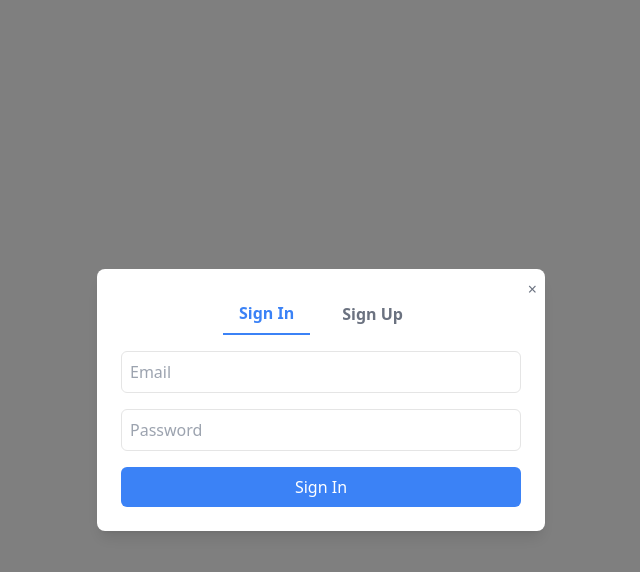
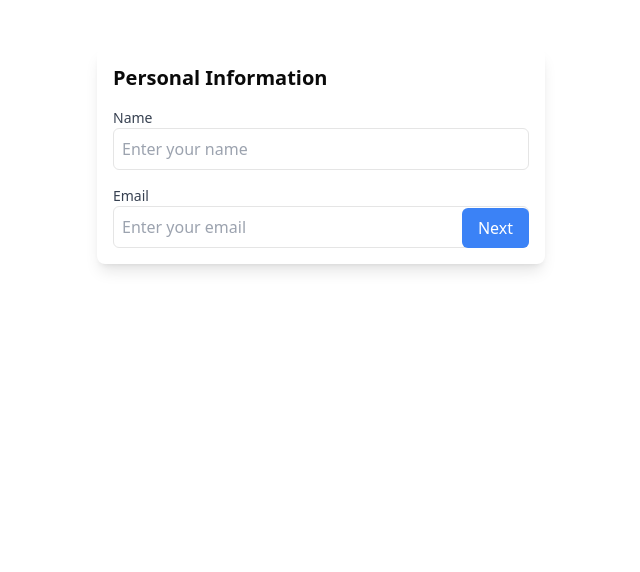
Before and after one commit to yastrab1/Povazska, a Next.js app: page / in a window 1280 px wide. Shown: the top 572 px of the page, without its empty margins (319-959 px from the left). Built offline with nearby package versions, Linux system fonts and the light colour scheme; no server answers.

Commit message:
ai functiona;

```diff
--- a/app/api/podnety/route.ts
+++ b/app/api/podnety/route.ts
@@ -10,7 +10,7 @@ export async function POST(req: NextRequest) {
             return NextResponse.json({ message: "Failed to read image A" }, { status: 500 });
         }
 
-        const response = getResponse(data);
+        const response = await getResponse(data);
         return NextResponse.json({ message: response }, { status: 200 });
     } catch (error) {
         console.log(error);
--- a/app/components/ui/descriptionCard.tsx
+++ b/app/components/ui/descriptionCard.tsx
@@ -3,9 +3,16 @@
 import React, { useState, useEffect } from "react";
 import { auth } from "@/app/config/firebase";
 import { onAuthStateChanged } from "firebase/auth";
-import { Card, CardHeader, CardDescription, CardTitle, CardContent, CardFooter } from "@/components/ui/card";
-import { Input } from "@/components/ui/input"
-import { Button } from "@/components/ui/button"
+import {
+  Card,
+  CardHeader,
+  CardDescription,
+  CardTitle,
+  CardContent,
+  CardFooter,
+} from "@/components/ui/card";
+import { Input } from "@/components/ui/input";
+import { Button } from "@/components/ui/button";
 import {
   Form,
   FormControl,
@@ -14,7 +21,8 @@ import {
   FormItem,
   FormLabel,
   FormMessage,
-} from "@/components/ui/form"
+} from "@/components/ui/form";
+import { useForm } from "react-hook-form";
 
 interface Data {
   title: string;
@@ -37,22 +45,41 @@ export default function PersonalInfoCard({ data }: Props) {
         setName(user.displayName || "");
         setEmail(user.email || "");
       }
-    })
+    });
+  });
+
+  const form = useForm({
+    defaultValues: {
+      popis: data.description || "",
+    },
   });
 
   return (
     <Card className="max-w-md mx-auto mt-8 shadow-lg">
       <CardHeader>
-        <CardTitle>{data.title ? data.title : "Načítavam nadpis..." }</CardTitle>
+        <CardTitle>{data.title ? data.title : "Načítavam nadpis..."}</CardTitle>
         <CardDescription>{name + " --- " + email}</CardDescription>
       </CardHeader>
       <CardContent>
-        <Form>
-            <Input></Input>
+        <Form {...form}>
+          <FormField
+            control={form.control}
+            name="popis"
+            render={({ field }) => (
+              <FormItem>
+                <FormLabel>Popis</FormLabel>
+                <FormControl>
+                  <Input placeholder={data.description} {...field} />
+                </FormControl>
+                <FormDescription>Zadaj popis k podnetu.</FormDescription>
+                <FormMessage />
+              </FormItem>
+            )}
+          />
         </Form>
       </CardContent>
       <CardFooter>
-        <Button onClick={() => {}}>
+        <Button onClick={() => console.log(form.getValues())}>
           Upload Images!
         </Button>
       </CardFooter>
--- a/app/components/ui/uploadCard.tsx
+++ b/app/components/ui/uploadCard.tsx
@@ -65,9 +65,9 @@ export default function ImageUploadCard({ stateSet, dataSet }: Props) {
       method: "POST",
       body: JSON.stringify({ image: imageData }),
     });
-    const data: FormFill = (await response.json()).message;
+    const resJson = await response.json();
+    const data = resJson.message;
     dataSet(data);
-    console.log(data, "handle data set");
   };
 
   return (
--- a/app/page.tsx
+++ b/app/page.tsx
@@ -1,15 +1,13 @@
 "use client";
 
-import React, { useState } from "react";
+import React, { useState, useEffect } from "react";
 import ImageUploadCard from "@/app/components/ui/uploadCard";
 import MapPickerCard from "@/app/components/maps/mapPickerCard";
 import AuthModal from "@/app/components/signin/authmodal";
 import PersonalInfoCard from "@/app/components/personalinfo/personalinfocard";
 import DescriptionCard from "@/app/components/ui/descriptionCard"
-
-import isLoggedIn from "@/lib/isLoggedIn";
-import { useEffect } from "react";
-import useIsLoggedIn from "@/lib/isLoggedIn";
+import { onAuthStateChanged } from "firebase/auth";
+import { auth } from "@/app/config/firebase";
 
 interface Data {
   title: string;
@@ -28,17 +26,35 @@ type State =
 
 export default function MainPage() {
   const [isModalVisible, setModalVisible] = useState(false);
-  const [state, setState] = useState<State>('logged out');
+  const [state, setState] = useState<State>('guest upload');
   const [data, setData] = useState<Data>({
     title: "",
     description: "",
     tags: [],
   });
-  const { loggedIn, name, email } = useIsLoggedIn();
+  const [name, setName] = useState("");
+  const [email, setEmail] = useState("");
+  const [loggedIn, setLoggedIn] = useState(false);
 
-  if (loggedIn){
-    setState('logged in')
-  }
+  useEffect(() => {
+    // Set up the authentication state listener
+    const unsubscribe = onAuthStateChanged(auth, (user) => {
+      if (user) {
+        setLoggedIn(true);
+        setName(user.displayName || "");
+        setEmail(user.email || "");
+      } else {
+        setLoggedIn(false);
+        setName("");
+        setEmail("");
+      }
+    });
+
+    // Clean up the listener on component unmount
+    return () => unsubscribe();
+  }, []);
+
+  console.log(loggedIn);
 
   const openModal = () => setModalVisible(true);
   const closeModal = () => setModalVisible(false);
--- a/lib/completion.ts
+++ b/lib/completion.ts
@@ -5,7 +5,8 @@ import { Schema, z } from 'zod';
 const model = openai('gpt-4o-2024-08-06');
 const default_schema = z.object({
   title: z.string(),
-  decription: z.string()
+  description: z.string(),
+  tags: z.array(z.enum(["doprava","zdravie","neporiadok","odvod_odpadu"])),
 });
 
 export async function getResponse(data: string, schema: Schema = default_schema) {
@@ -16,13 +17,12 @@ export async function getResponse(data: string, schema: Schema = default_schema)
       {
         role: 'user',
         content: [
-          { type: 'text', text: 'Describe the following image' },
+          { type: 'text', text: 'This image is a report of a problem in town summarize it in title of the problem (around 10 words max) and description of the problem (around 50 words max) and add tags, answer in slovak' },
           { type: 'image', image: data }
         ],
       },
     ],
   });
 
-  console.log(object);
   return object;
 }
--- a/lib/isLoggedIn.ts
+++ b/lib/isLoggedIn.ts
@@ -23,7 +23,7 @@ export default function useIsLoggedIn() {
 
     // Clean up the listener on component unmount
     return () => unsubscribe();
-  }, [loggedIn, name,email]); // Empty dependency array ensures this runs only once
+  }, []); // Empty dependency array ensures this runs only once
 
   return { loggedIn, name, email };
 }
```
Also changed, not shown: app/components/personalinfo/personalinfocard.tsx (+1 -6 lines). Lines whose indentation alone changed are shown as unchanged.
